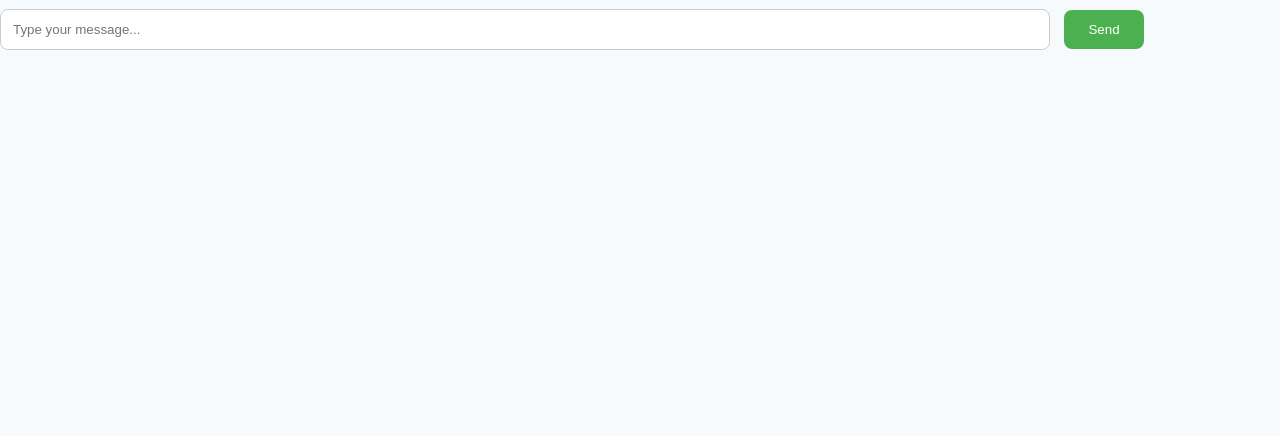
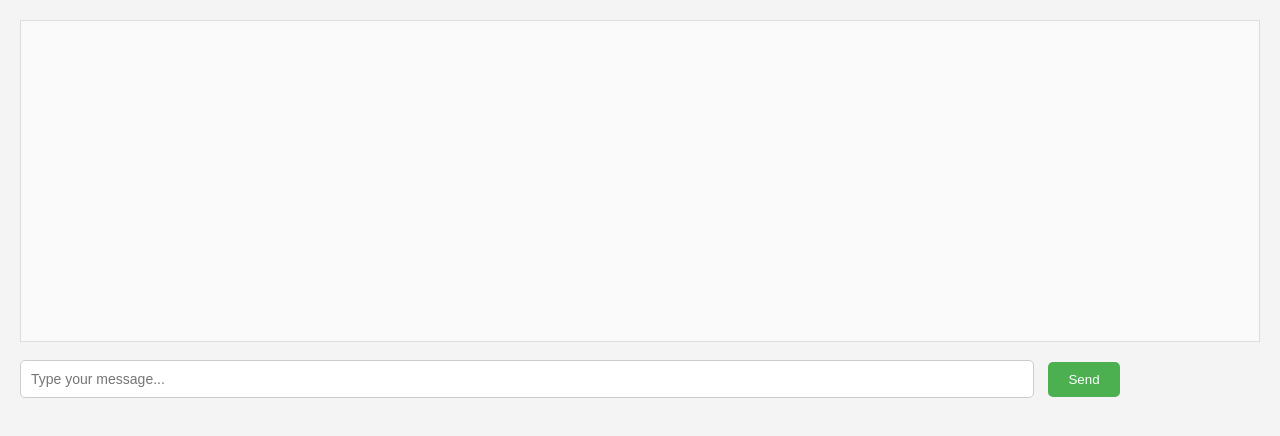
Before and after one commit to alkama850/CHAT-APP-HTML, a website: page gemini.html in a window 1280 px wide. Drawn offline with Linux system fonts and the light colour scheme.

Commit message:
Update styles.css

```diff
--- a/styles.css
+++ b/styles.css
@@ -179,3 +179,75 @@ input[type="checkbox"]:checked:before {
     align-items: center;
   }
 }
+body {
+  font-family: Arial, sans-serif;
+  padding: 20px;
+  background-color: #f4f4f4;
+  transition: background-color 0.3s;
+}
+
+.chat-box {
+  height: 400px;
+  overflow-y: auto;
+  border: 1px solid #ccc;
+  background: #fff;
+  padding: 10px;
+  margin-bottom: 10px;
+}
+
+.input-area {
+  display: flex;
+  gap: 10px;
+}
+
+input[type="text"] {
+  flex: 1;
+  padding: 10px;
+  font-size: 16px;
+  border-radius: 5px;
+}
+
+button {
+  padding: 10px 20px;
+  cursor: pointer;
+  border-radius: 5px;
+}
+
+button:hover {
+  background-color: #007bff;
+  color: white;
+}
+
+.bot-message {
+  color: green;
+}
+
+.user-message {
+  color: blue;
+}
+
+.loading-indicator {
+  display: none;
+  font-size: 16px;
+  color: #555;
+}
+
+#chatgpt-chat-box,
+#gemini-chat-box {
+  height: 300px;
+  overflow-y: auto;
+  padding: 10px;
+  background-color: #fafafa;
+  border: 1px solid #ddd;
+}
+
+input[type="text"] {
+  border: 1px solid #ccc;
+  padding: 10px;
+  font-size: 14px;
+}
+
+input[type="text"]:focus {
+  outline: none;
+  border-color: #007bff;
+}
```
